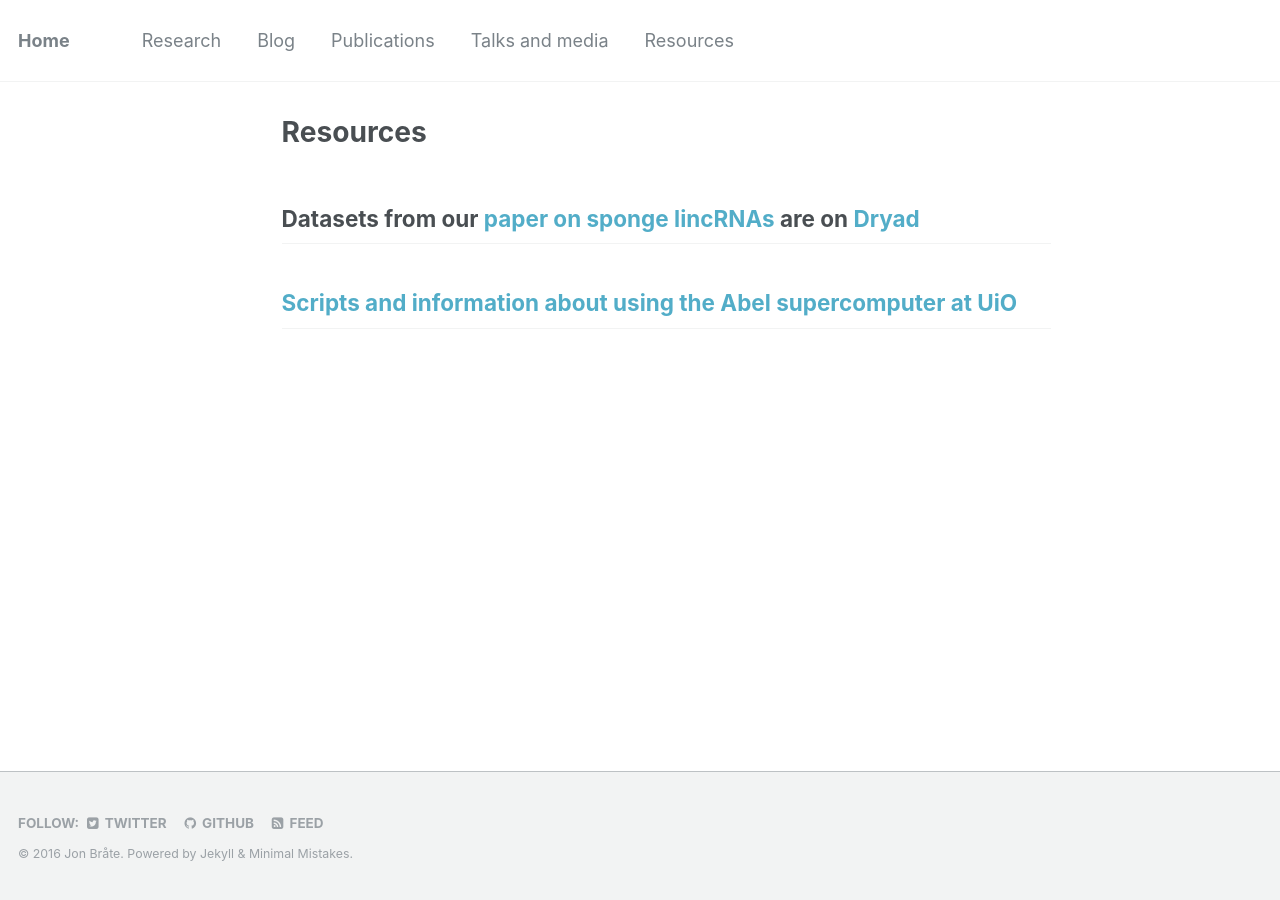
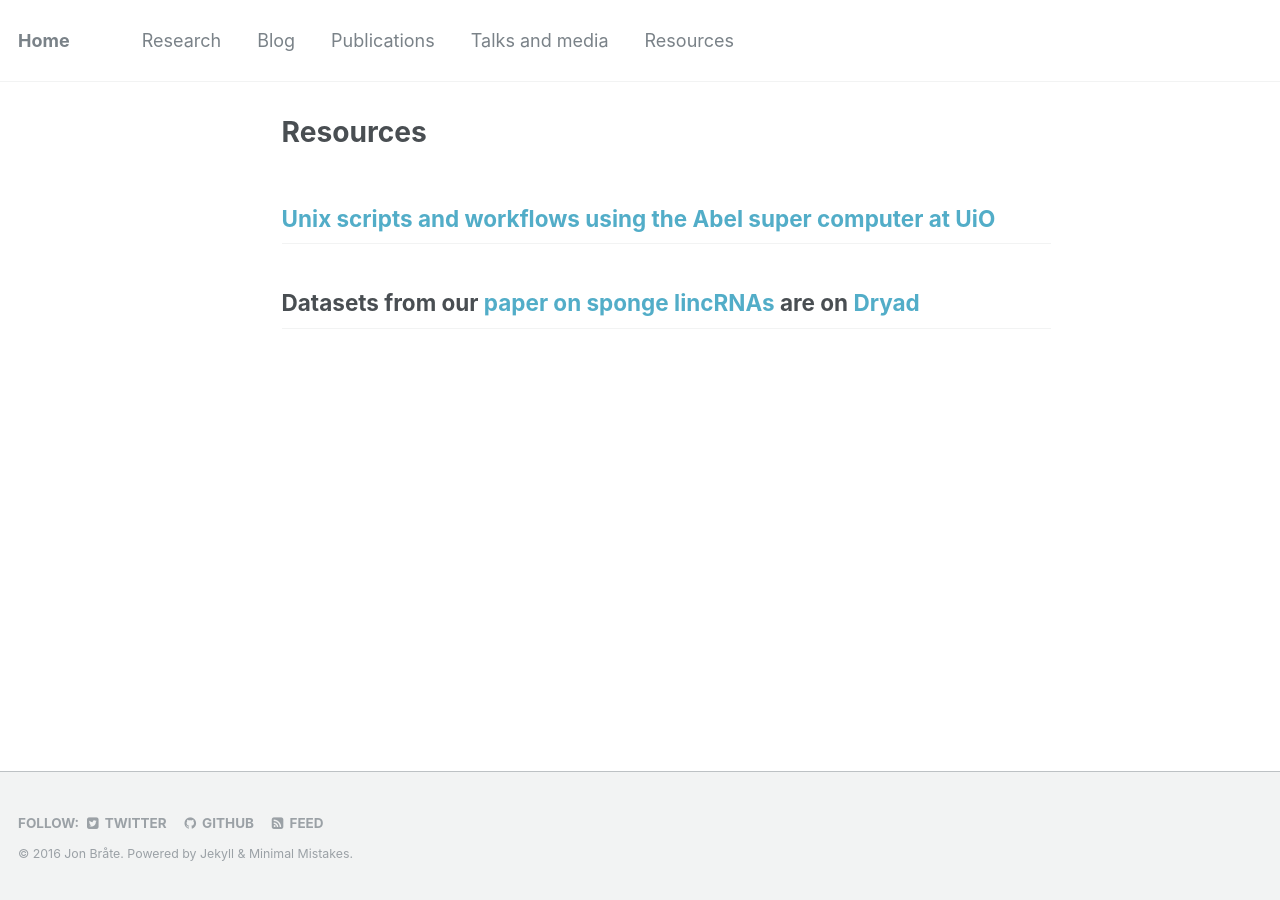
Before and after one commit to pjpaulpj/jonbra.github.io, a Jekyll site: the page built from abel/index.md, in a window 1280 px wide. Built offline with Jekyll 4.4.1, drawn with Linux system fonts in a browser that asks for light colours.

Commit message:
updated headers

```diff
--- a/abel/index.md
+++ b/abel/index.md
@@ -6,7 +6,6 @@ excerpt: "Resources"
 
 {% include base_path %}
 
+## [Unix scripts and workflows using the Abel super computer at UiO](https://jonbra.github.io/resources/intro/)
 
 ## Datasets from our [paper on sponge lincRNAs](http://rspb.royalsocietypublishing.org/content/282/1821/20151746) are on [Dryad](http://datadryad.org/resource/doi:10.5061/dryad.v83fj)
-
-## [Scripts and information about using the Abel supercomputer at UiO](https://jonbra.github.io/resources/intro/)
```
